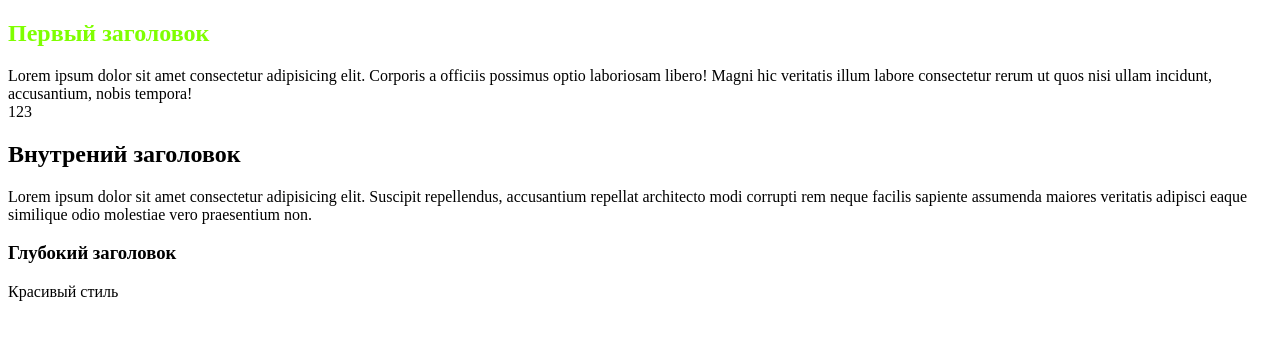
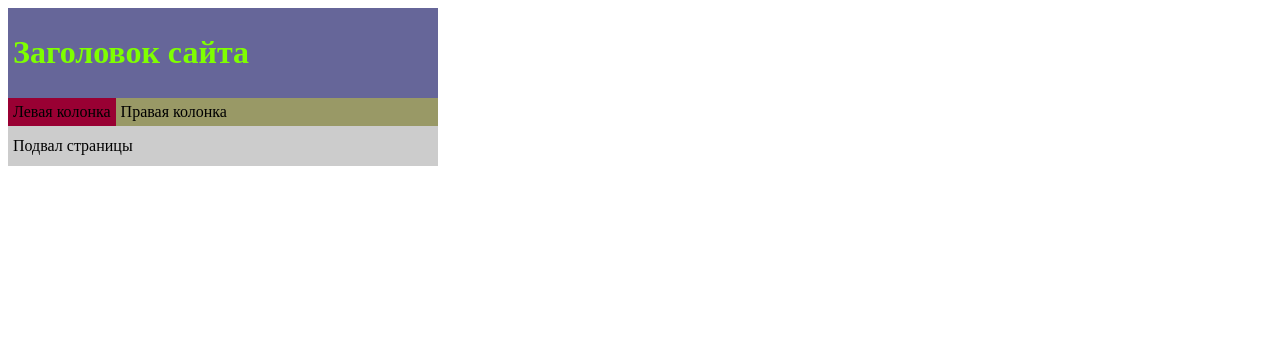
Before and after one commit to funbek/test1, a plain HTML site: page index.html in a window 1280 px wide. Drawn offline with Linux system fonts and the light colour scheme.

Commit message:
test123 +add table

```diff
--- a/index.html
+++ b/index.html
@@ -20,7 +20,36 @@
 </head>
 
 <body>
-  <section>
+  <table height="100%" cellpadding="5" cellspacing="0">
+    <thead>
+      <tr>
+        <td height="60" colspan="2" bgcolor="#666699">
+          <h1>Заголовок сайта</h1>
+        </td>
+       </tr>
+    </thead>
+
+    <tbody>
+      <tr>
+        <td width="25%" bgcolor="#990033" valign="top">
+          Левая колонка
+        </td>
+        <td bgcolor="#999966" valign="top">
+          Правая колонка
+        </td>
+       </tr>
+
+    </tbody>
+
+    <tfoot>
+      <tr>
+        <td height="30" colspan="2" bgcolor="#cccccc">
+          Подвал страницы
+        </td>
+       </tr>
+    </tfoot>
+   </table>
+  <!-- <section>
     <h1 class="one two three fore" id="two">
       Первый заголовок
     </h1>
@@ -52,7 +81,7 @@
       </section>
 
     </section>
-  </section>
+  </section> -->
 </body>
 
 </html>
```
